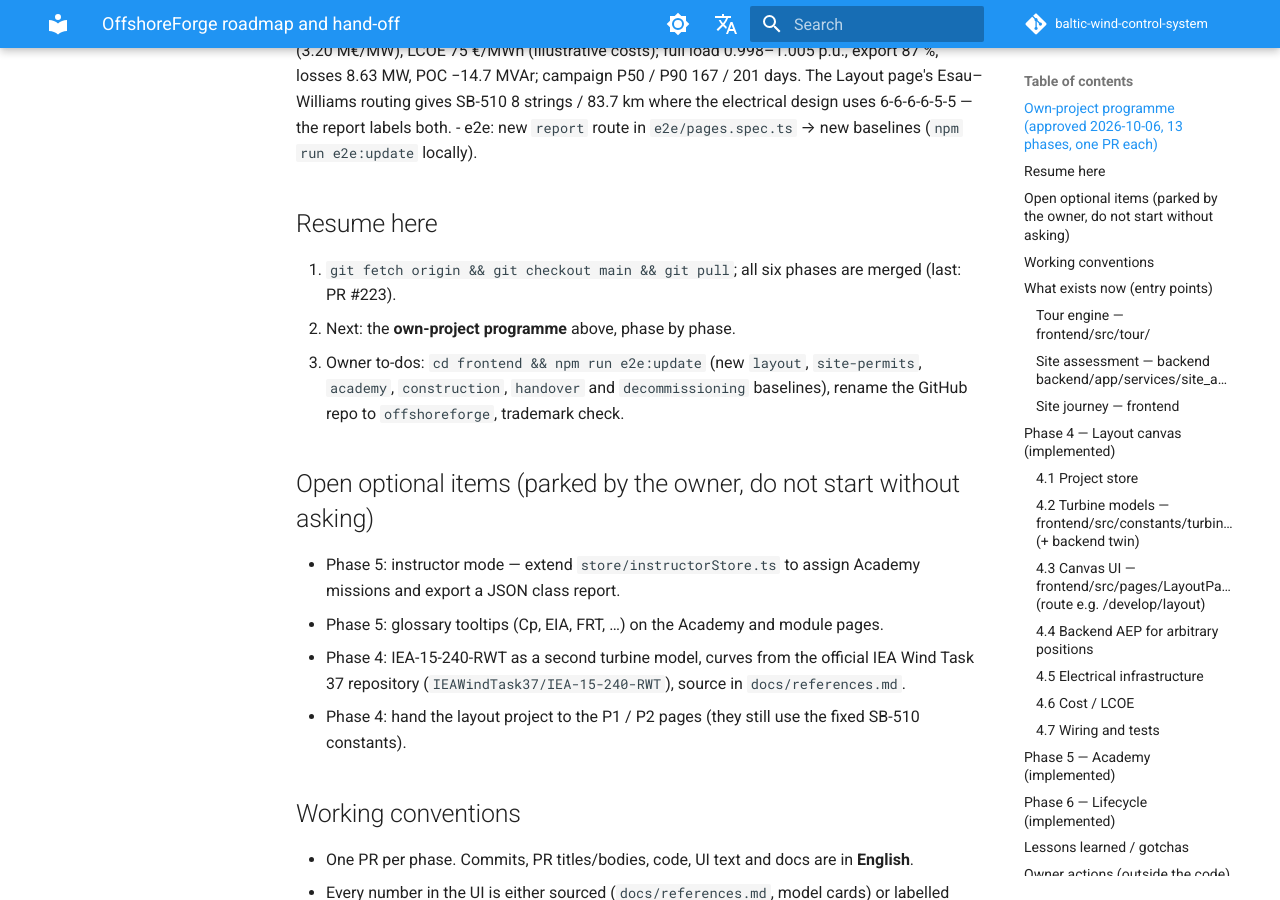
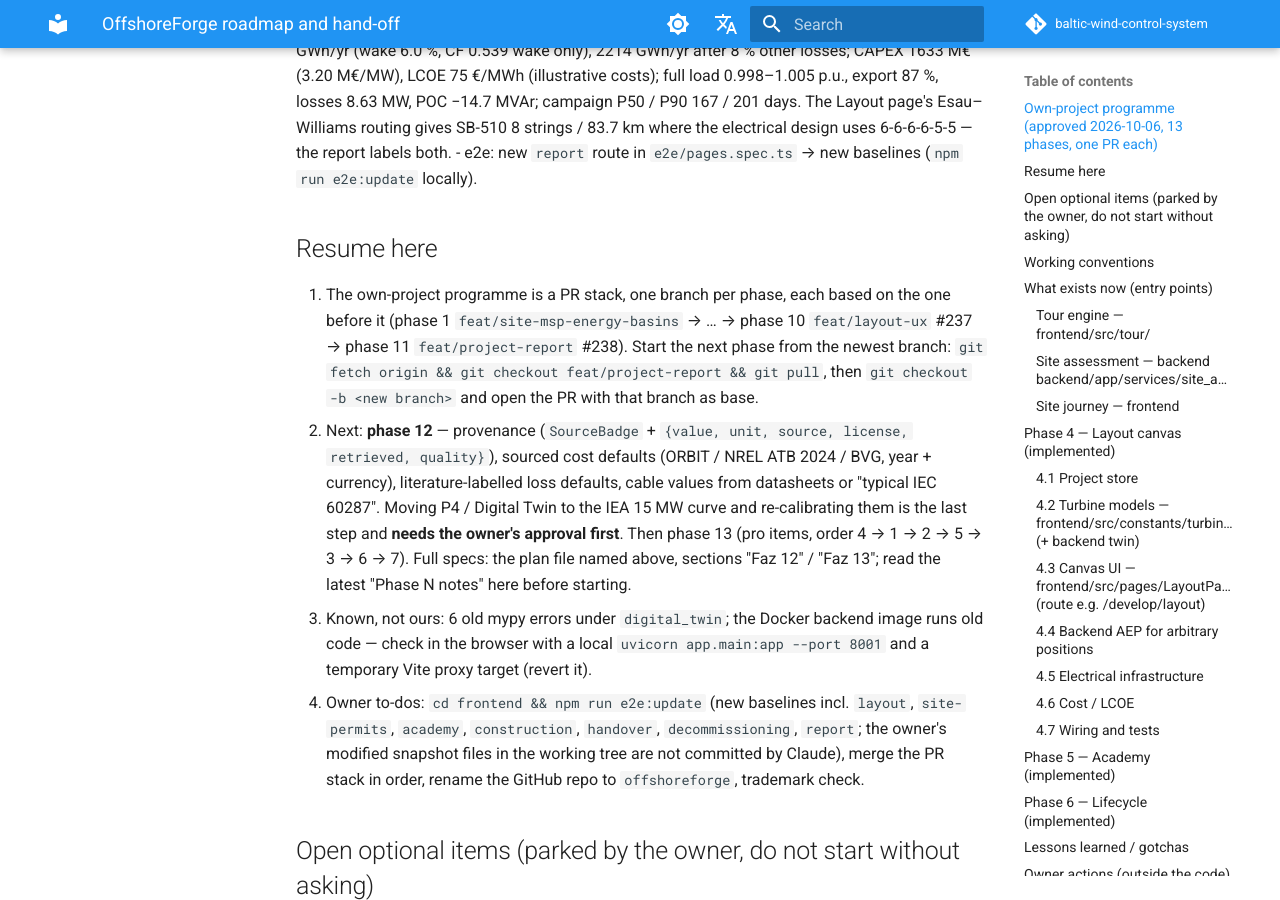
Before and after one commit to polat-mustafa/baltic-wind-control-system, an MkDocs documentation site: the page built from docs/offshoreforge-roadmap.md, in a window 1280 px wide and 900 px high, scrolled down 8070 px. Built offline with MkDocs 1.6.1 and Material for MkDocs 9.7.7, drawn with Linux system fonts in a browser that asks for light colours; comment, search, counter and statistics services are not loaded; some of the changed text lies outside the part shown.

Commit message:
docs(roadmap): refresh the resume-here hand-off for the PR stack
Co-Authored-By: Claude Opus 5.5 <noreply@anthropic.com>

```diff
--- a/docs/offshoreforge-roadmap.md
+++ b/docs/offshoreforge-roadmap.md
@@ -1,7 +1,8 @@
 # OffshoreForge roadmap and hand-off
 
 Working notes for continuing the OffshoreForge transformation in a new Claude Code session.
-Read this first, then the CLAUDE.md rules. Six phases in total, all merged (phase 6: PR #223).
+Read this first, then the CLAUDE.md rules. The first six phases are merged (phase 6: PR #223); the own-project
+programme below is a stack of PRs, one per phase.
 
 | Phase | Scope | Status |
 |---|---|---|
@@ -116,10 +117,23 @@ Phase 11 notes:
 
 ## Resume here
 
-1. `git fetch origin && git checkout main && git pull`; all six phases are merged (last: PR #223).
-2. Next: the **own-project programme** above, phase by phase.
-3. Owner to-dos: `cd frontend && npm run e2e:update` (new `layout`, `site-permits`, `academy`, `construction`,
-   `handover` and `decommissioning` baselines), rename the GitHub repo to `offshoreforge`, trademark check.
+1. The own-project programme is a PR stack, one branch per phase, each based on the one before it
+   (phase 1 `feat/site-msp-energy-basins` → … → phase 10 `feat/layout-ux` #237 → phase 11
+   `feat/project-report` #238). Start the next phase from the newest branch:
+   `git fetch origin && git checkout feat/project-report && git pull`, then `git checkout -b <new branch>`
+   and open the PR with that branch as base.
+2. Next: **phase 12** — provenance (`SourceBadge` + `{value, unit, source, license, retrieved, quality}`),
+   sourced cost defaults (ORBIT / NREL ATB 2024 / BVG, year + currency), literature-labelled loss defaults,
+   cable values from datasheets or "typical IEC 60287". Moving P4 / Digital Twin to the IEA 15 MW curve and
+   re-calibrating them is the last step and **needs the owner's approval first**. Then phase 13 (pro items,
+   order 4 → 1 → 2 → 5 → 3 → 6 → 7). Full specs: the plan file named above, sections "Faz 12" / "Faz 13";
+   read the latest "Phase N notes" here before starting.
+3. Known, not ours: 6 old mypy errors under `digital_twin`; the Docker backend image runs old code — check in
+   the browser with a local `uvicorn app.main:app --port 8001` and a temporary Vite proxy target (revert it).
+4. Owner to-dos: `cd frontend && npm run e2e:update` (new baselines incl. `layout`, `site-permits`, `academy`,
+   `construction`, `handover`, `decommissioning`, `report`; the owner's modified snapshot files in the working
+   tree are not committed by Claude), merge the PR stack in order, rename the GitHub repo to `offshoreforge`,
+   trademark check.
 
 ## Open optional items (parked by the owner, do not start without asking)
 
```
